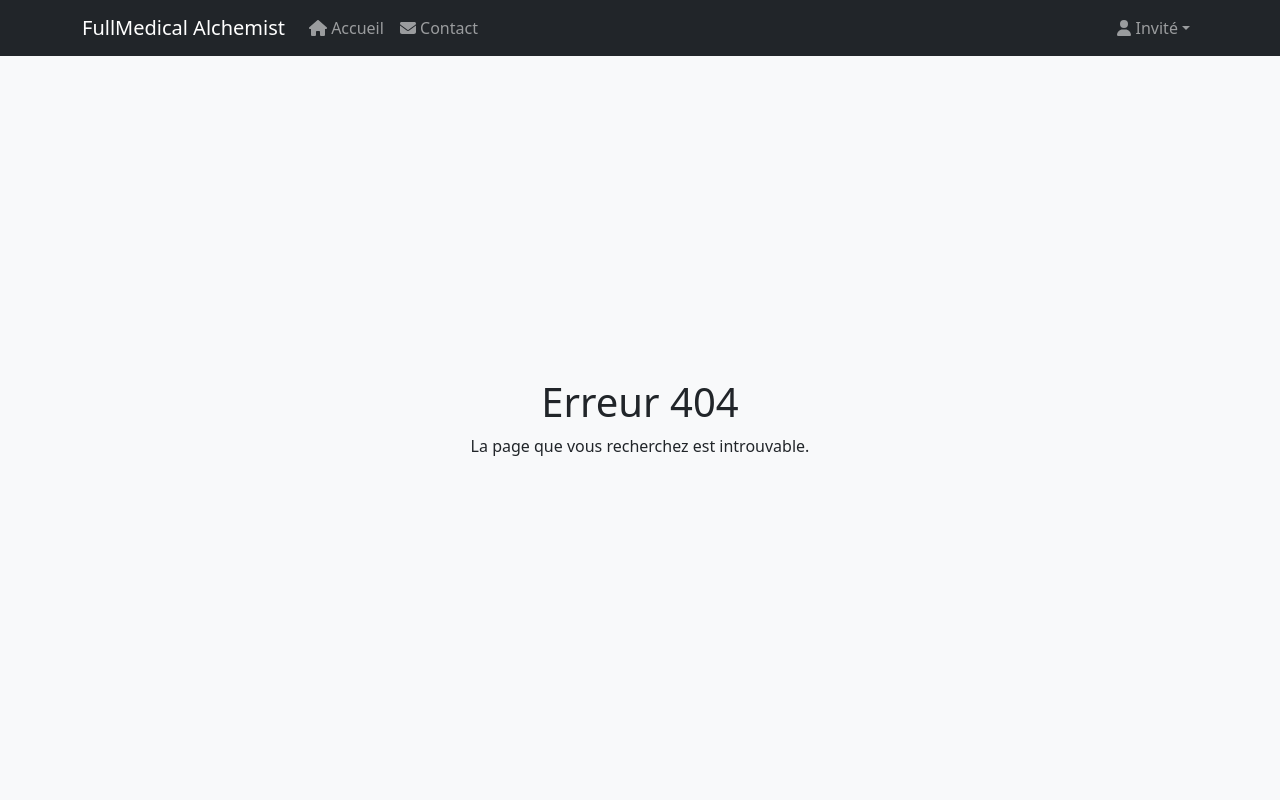
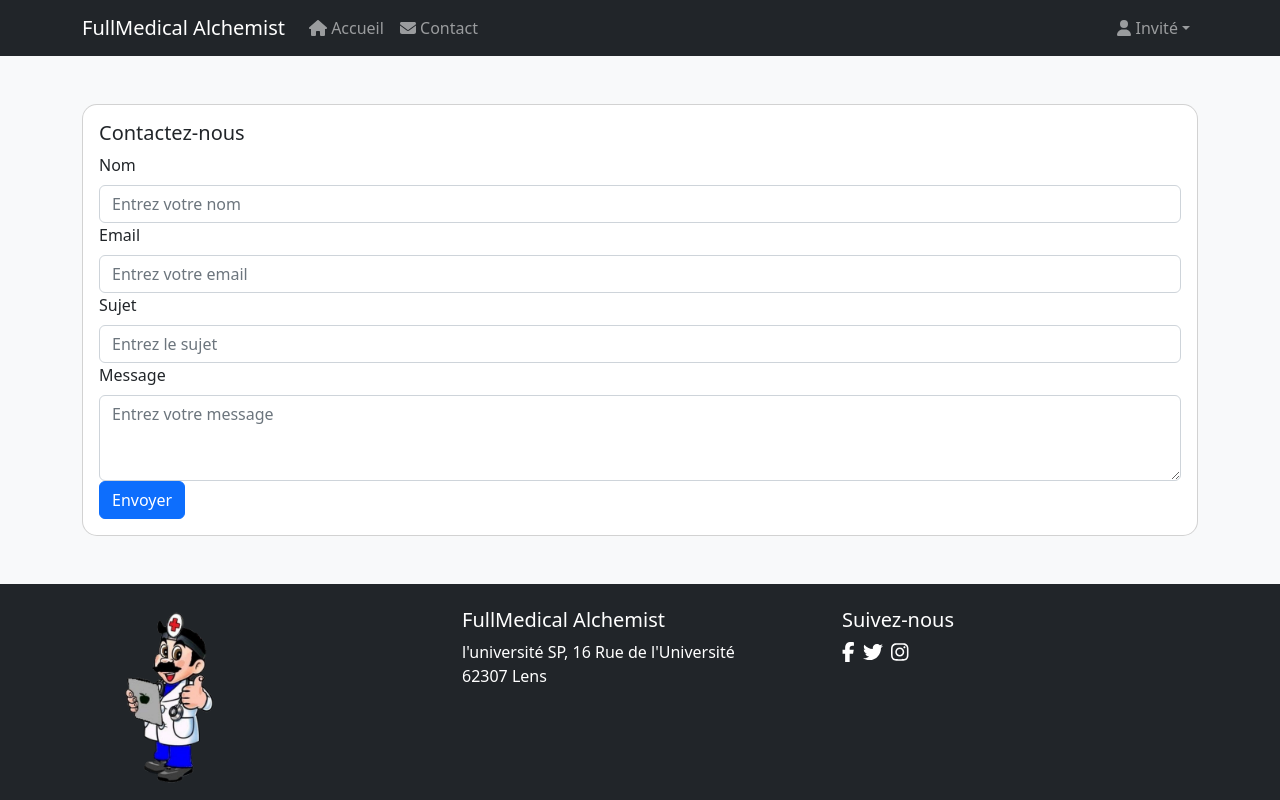
Before and after one commit to FaysLeChat/IUT-Medical, a React (Create React App) app in the folder front/: page /contact in a window 1280 px wide. Before the commit this address had no page. Shown: the top 800 px of the page. Built offline with nearby package versions, Linux system fonts and the light colour scheme.

Commit message:
⚡️ Complete profil template + Contact page

```diff
--- a/front/package.json
+++ b/front/package.json
@@ -53,8 +53,7 @@
       "!src/**/*.d.ts"
     ],
     "testMatch": [
-      "<rootDir>/src/**/__tests__/**/*.{js,jsx,ts,tsx}",
-      "<rootDir>/src/**/?(*.)(spec|test).{js,jsx,ts,tsx}"
+      "<rootDir>/src/__tests__/**/*.{js,jsx,ts,tsx}"
     ]
   },
   "devDependencies": {
--- /dev/null
+++ b/front/src/pages/Contact.js
@@ -0,0 +1,51 @@
+import React from 'react';
+import { Container, Row, Col, Form, Button, Card } from 'react-bootstrap';
+import 'bootstrap/dist/css/bootstrap.min.css';
+import '../App.css';
+
+const Contact = () => {
+    return (
+        <div className="App">
+            <main>
+                <Container>
+                    <Row className="justify-content-md-center mt-5">
+                        <Col>
+                            <Card>
+                                <Card.Body>
+                                    <Card.Title>Contactez-nous</Card.Title>
+                                    <Form>
+                                        <Form.Group controlId="formName">
+                                            <Form.Label>Nom</Form.Label>
+                                            <Form.Control type="text" placeholder="Entrez votre nom" />
+                                        </Form.Group>
+
+                                        <Form.Group controlId="formEmail">
+                                            <Form.Label>Email</Form.Label>
+                                            <Form.Control type="email" placeholder="Entrez votre email" />
+                                        </Form.Group>
+
+                                        <Form.Group controlId="formSubject">
+                                            <Form.Label>Sujet</Form.Label>
+                                            <Form.Control type="text" placeholder="Entrez le sujet" />
+                                        </Form.Group>
+
+                                        <Form.Group controlId="formMessage">
+                                            <Form.Label>Message</Form.Label>
+                                            <Form.Control as="textarea" rows={3} placeholder="Entrez votre message" />
+                                        </Form.Group>
+
+                                        <Button variant="primary" type="submit">
+                                            Envoyer
+                                        </Button>
+                                    </Form>
+                                </Card.Body>
+                            </Card>
+                        </Col>
+                    </Row>
+                </Container>
+            </main>
+        </div>
+    );
+};
+
+export default Contact;
--- a/front/src/pages/Profile.js
+++ b/front/src/pages/Profile.js
@@ -57,6 +57,43 @@ const Profile = (props) => {
                                     </Card.Body>
                                 </Card>
                             </Col>
+                            <Col md={4}>
+                                <Card>
+                                    <Card.Header>
+                                        <h3>Informations patient</h3>
+                                    </Card.Header>
+                                    <Card.Body>
+                                        <Row>
+                                            <Col>
+                                                <ListGroup className="list-group-flush">
+                                                    <ListGroupItem>
+                                                        <strong>Numéro de sécurité sociale :</strong> xxxxx
+                                                    </ListGroupItem>
+                                                    <ListGroupItem>
+                                                        <strong>Docteur généraliste :</strong> Dr. Amigo
+                                                    </ListGroupItem>
+                                                </ListGroup>
+                                            </Col>
+                                        </Row>
+                                    </Card.Body>
+                                </Card>
+                            </Col>
+                        </Row>
+                        <Row className="justify-content-center mt-5">
+                            <Col>
+                                <Card>
+                                    <Card.Header>
+                                        <h3>Mes rendez-vous programés</h3>
+                                    </Card.Header>
+                                    <Card.Body>
+                                        <Row>
+                                            <Col>
+                                                Aucun
+                                            </Col>
+                                        </Row>
+                                    </Card.Body>
+                                </Card>
+                            </Col>
                         </Row>
                     </Container>
                 )}
--- a/front/src/routes/index.js
+++ b/front/src/routes/index.js
@@ -10,6 +10,7 @@ import NavbarComponent from "../components/NavbarComponent";
 import FooterComponent from "../components/FooterComponent";
 import Profile from "../pages/Profile";
 import NewAppointment from "../pages/NewAppointment";
+import Contact from "../pages/Contact";
 
 const AppRoutes = (props) => (
     <BrowserRouter>
@@ -18,6 +19,7 @@ const AppRoutes = (props) => (
             <Route path="/" element={<Home cookie={props.cookies} />} />
             <Route path="/login" element={<Login setCookie={props.setCookie} />} />
             <Route path="/register" element={<Register />} />
+            <Route path="/contact" element={<Contact />} />
             <Route path="/appointment" element={<Appointment />} />
             <Route path="/profile" element={<Profile cookie={props.cookies} />} />
             <Route path="/newAppointment" element={<NewAppointment/>} />
```
